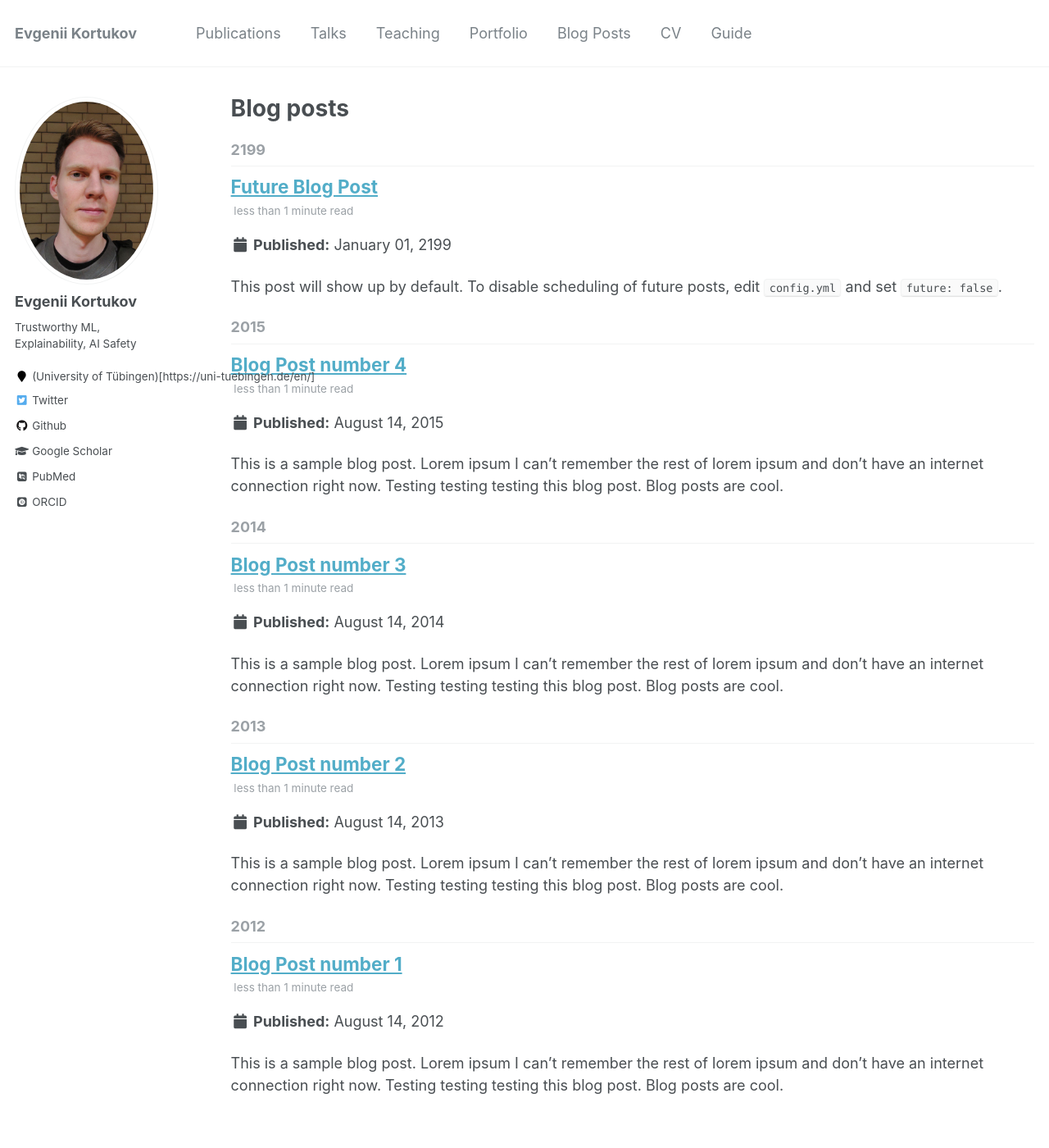
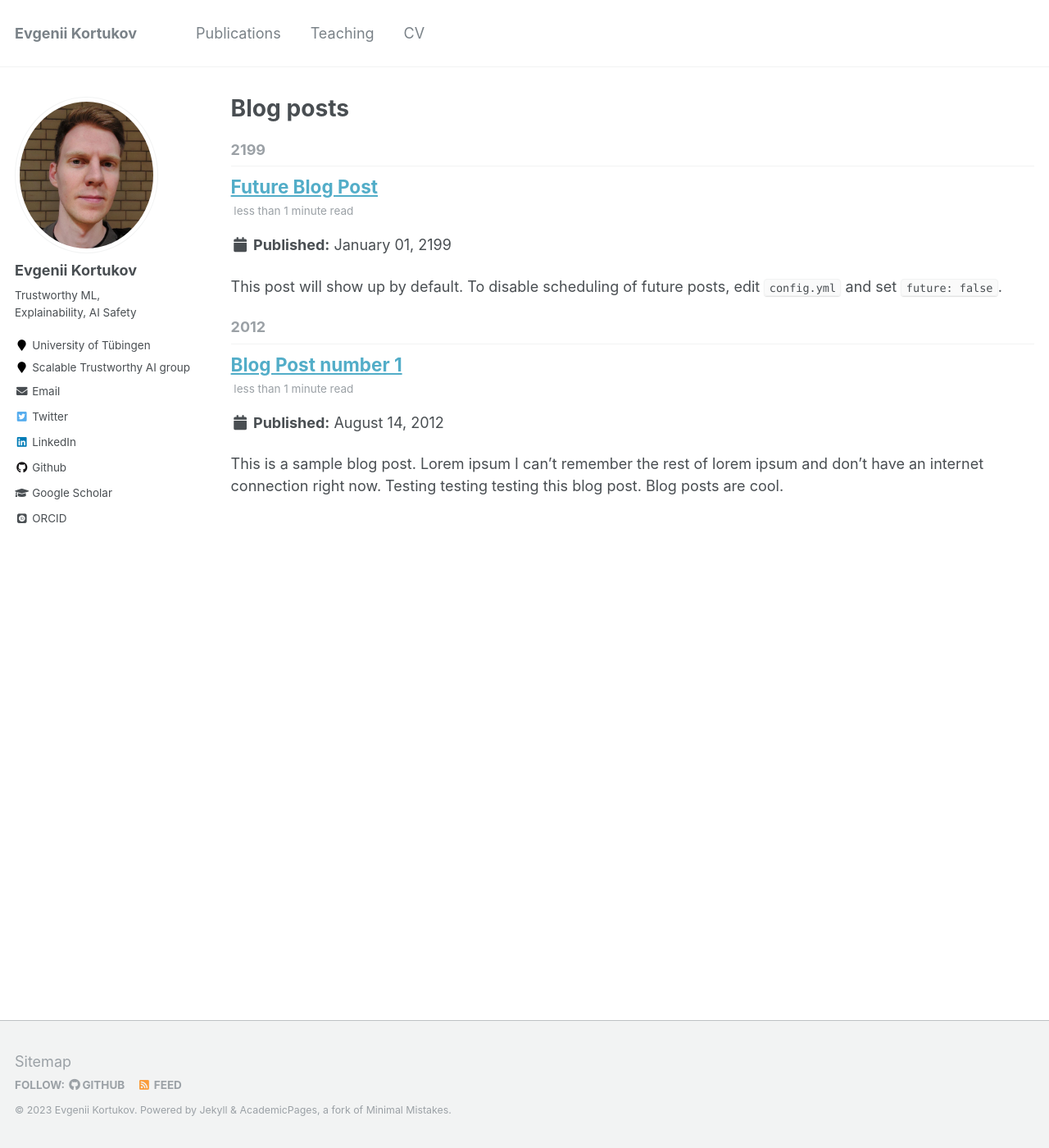
Before and after one commit to kortukov/kortukov.github.io, a Jekyll site: the page built from _pages/year-archive.html, in a window 1280 px wide and 1400 px high. Shown: the whole window at 82% size. Built offline with Jekyll 4.4.1, drawn with Linux system fonts in a browser that asks for light colours; some web fonts are replaced.

Commit message:
Update website

```diff
--- a/_config.yml
+++ b/_config.yml
@@ -83,11 +83,13 @@ author:
   name             : "Evgenii Kortukov"
   avatar           : "portrait.jpeg"
   bio              : "Trustworthy ML, Explainability, AI Safety"
-  location         : "(University of Tübingen)[https://uni-tuebingen.de/en/]"
-  employer         :
-  pubmed           : "https://www.ncbi.nlm.nih.gov/pubmed/?term=john+snow"
-  googlescholar    : "http://yourfullgooglescholarurl.com"
-  email            :
+  location         : "University of Tübingen"
+  location_uri     : "https://uni-tuebingen.de/en/"
+  employer         : "Scalable Trustworthy AI group"
+  employer_uri     : "https://scalabletrustworthyai.github.io/"
+  pubmed           :
+  googlescholar    : "https://scholar.google.com/citations?user=7qTZ4NEAAAAJ&hl=en&oi=ao"
+  email            : "ee{last_name}gmail.com"
   researchgate     :  # example: "https://www.researchgate.net/profile/yourprofile"
   uri              :
   bitbucket        :
@@ -96,20 +98,20 @@ author:
   flickr           :
   facebook         :
   foursquare       :
-  github           : "academicpages"
+  github           : "kortukov"
   google_plus      :
   keybase          :
   instagram        :
   impactstory      : #"https://profiles.impactstory.org/u/xxxx-xxxx-xxxx-xxxx"
   lastfm           :
-  linkedin         :
+  linkedin         : "eekortukov"
   orcid            : "http://orcid.org/yourorcidurl"
   pinterest        :
   soundcloud       :
   stackoverflow    : # http://stackoverflow.com/users/123456/username
   steam            :
   tumblr           :
-  twitter          : "replacethistwitterhandle"
+  twitter          : "EKortukov"
   vine             :
   weibo            :
   xing             :
--- a/_data/navigation.yml
+++ b/_data/navigation.yml
@@ -3,20 +3,8 @@ main:
   - title: "Publications"
     url: /publications/
 
-  - title: "Talks"
-    url: /talks/
-
   - title: "Teaching"
     url: /teaching/
 
-  - title: "Portfolio"
-    url: /portfolio/
-
-  - title: "Blog Posts"
-    url: /year-archive/
-
   - title: "CV"
-    url: /cv/
-
-  - title: "Guide"
-    url: /markdown/
+    url: /files/cv.pdf
--- a/_posts/2013-08-14-blog-post-2.md
+++ /dev/null
@@ -1,20 +0,0 @@
----
-title: 'Blog Post number 2'
-date: 2013-08-14
-permalink: /posts/2013/08/blog-post-2/
-tags:
-  - cool posts
-  - category1
-  - category2
----
-
-This is a sample blog post. Lorem ipsum I can't remember the rest of lorem ipsum and don't have an internet connection right now. Testing testing testing this blog post. Blog posts are cool.
-
-Headings are cool
-======
-
-You can have many headings
-======
-
-Aren't headings cool?
-------
--- a/_posts/2014-08-14-blog-post-3.md
+++ /dev/null
@@ -1,20 +0,0 @@
----
-title: 'Blog Post number 3'
-date: 2014-08-14
-permalink: /posts/2014/08/blog-post-3/
-tags:
-  - cool posts
-  - category1
-  - category2
----
-
-This is a sample blog post. Lorem ipsum I can't remember the rest of lorem ipsum and don't have an internet connection right now. Testing testing testing this blog post. Blog posts are cool.
-
-Headings are cool
-======
-
-You can have many headings
-======
-
-Aren't headings cool?
-------
```
Also changed, not shown: _portfolio/portfolio-1.md (deleted, +0 -7 lines), _portfolio/portfolio-2.html (deleted, +0 -7 lines), _posts/2015-08-14-blog-post-4.md (deleted, +0 -20 lines), images/paragraph-indent.png (deleted), images/portrait.jpeg, 3 other files.
